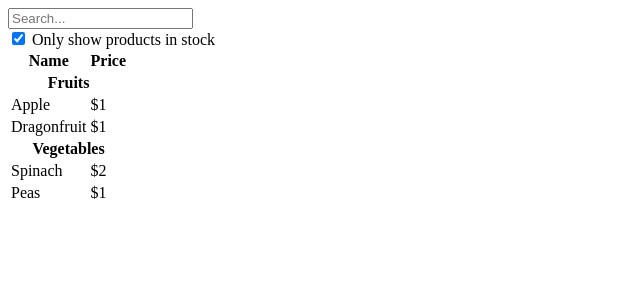
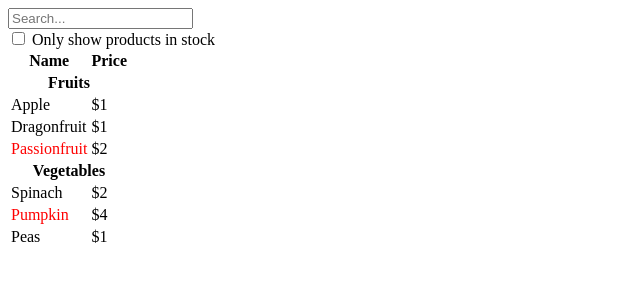
Before and after one commit to boriskzd/thinking-in-react, a React (Vite) app: page / in a window 1280 px wide. Shown: the top 300 px of the page, without its empty margins (0-640 px from the left). Built offline with nearby package versions, Linux system fonts and the light colour scheme.

Commit message:
add logic to filter thing based on input parameters

```diff
--- a/src/components/FilterableProductTable.jsx
+++ b/src/components/FilterableProductTable.jsx
@@ -4,11 +4,16 @@ import SearchBar from "./SearchBar";
 
 export default function FilterableProductTable({ products }) {
 	const [filterText, setFilterText] = useState("");
-	const [inStockOnly, setInStockOnly] = useState(true);
+	const [inStockOnly, setInStockOnly] = useState(false);
 
 	return (
 		<>
-			<SearchBar filterText={filterText} inStockOnly={inStockOnly} />
+			<SearchBar
+				filterText={filterText}
+				inStockOnly={inStockOnly}
+				onFilterTextChange={setFilterText}
+				onInStockOnlyChange={setInStockOnly}
+			/>
 			<ProductTable
 				products={products}
 				filterText={filterText}
--- a/src/components/ProductTable.jsx
+++ b/src/components/ProductTable.jsx
@@ -24,9 +24,15 @@ export default function ProductTable({ products, filterText, inStockOnly }) {
 					<React.Fragment key={category}>
 						<ProductCategoryRow category={category} />
 						{categories[category].map((item) => {
+							// item.name.toLowerCase().includes(filterText) --- product must contain entered text
 							// !inStockOnly --- when checkbox is unchecked, show all items
 							// inStockOnly && item.stocked --- when checkbox is checked, show only stocked items
-							if (!inStockOnly || (inStockOnly && item.stocked)) {
+							if (
+								item.name
+									.toLowerCase()
+									.includes(filterText.toLowerCase()) &&
+								(!inStockOnly || (inStockOnly && item.stocked))
+							) {
 								return (
 									<ProductRow
 										product={item}
--- a/src/components/SearchBar.jsx
+++ b/src/components/SearchBar.jsx
@@ -1,13 +1,24 @@
-export default function SearchBar({ filterText, inStockOnly }) {
+export default function SearchBar({
+	filterText,
+	inStockOnly,
+	onFilterTextChange,
+	onInStockOnlyChange,
+}) {
 	return (
 		<form>
-			<input type="text" placeholder="Search..." value={filterText} />
+			<input
+				type="text"
+				placeholder="Search..."
+				value={filterText}
+				onChange={(e) => onFilterTextChange(e.target.value)}
+			/>
 			<div>
 				<label>
 					<input
 						type="checkbox"
 						checked={inStockOnly}
 						name="myCheckbox"
+						onChange={(e) => onInStockOnlyChange(e.target.checked)}
 					/>{" "}
 					Only show products in stock
 				</label>
```
